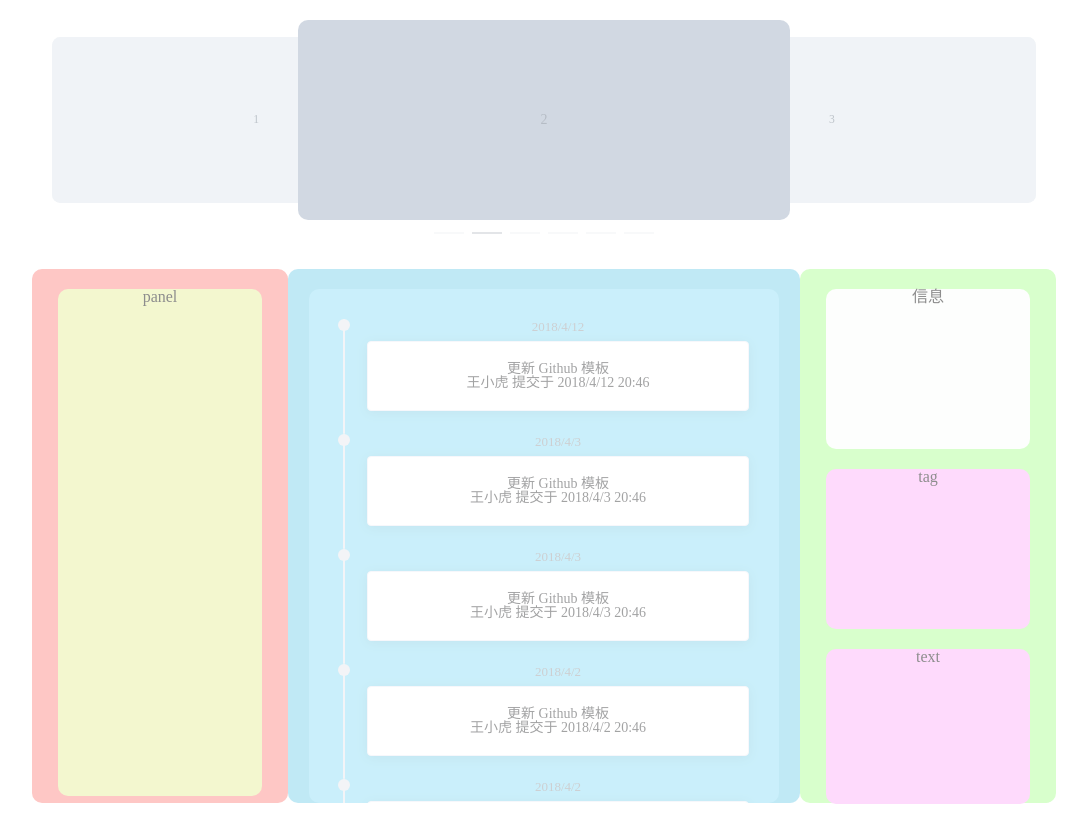
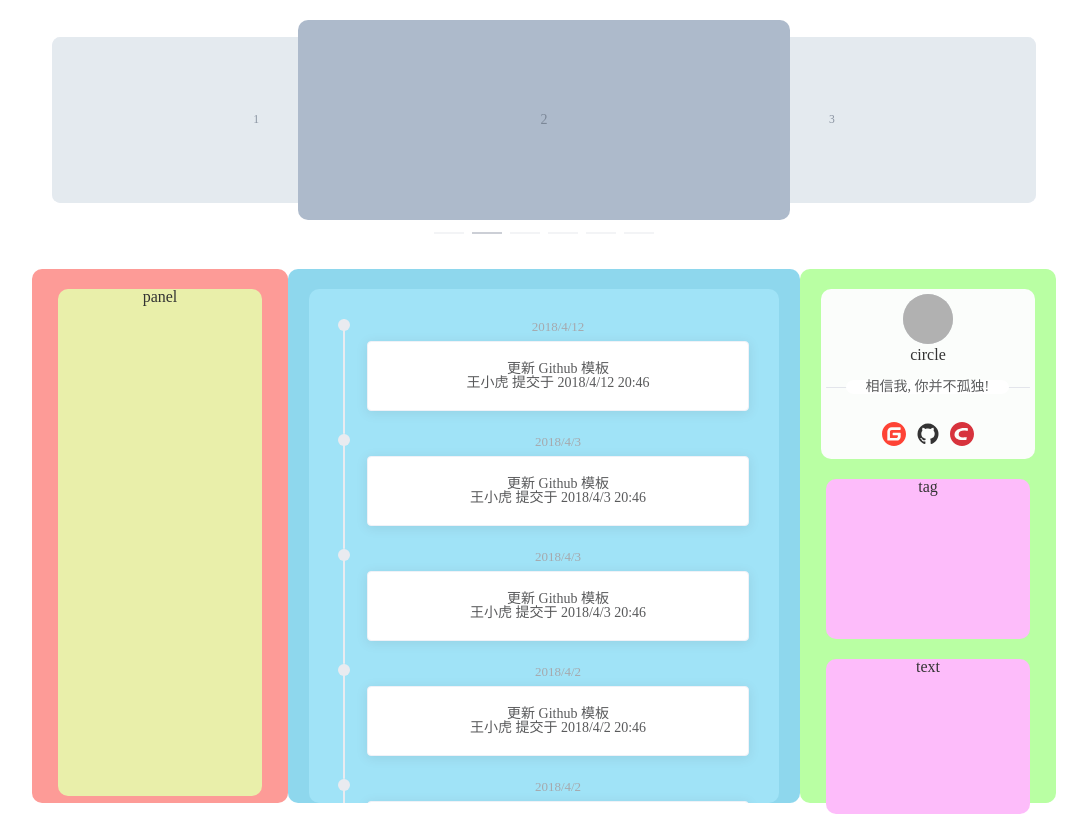
Before and after one commit to lxb-log/webblog, a Vue app: page / in a window 1280 px wide. Shown: the whole page, without its empty margins (96-1183 px from the left). Built offline with nearby package versions, Linux system fonts and the light colour scheme; grey boxes are pictures that could not be loaded.

Commit message:
人息入"

```diff
--- /dev/null
+++ b/public/css/iconfont/iconfont.css
@@ -0,0 +1,24 @@
+@font-face {
+  font-family: "iconfont"; /* Project id  */
+  src: url('iconfont.ttf?t=1621048415714') format('truetype');
+}
+
+.iconfont {
+  font-family: "iconfont" !important;
+  font-size: 16px;
+  font-style: normal;
+  -webkit-font-smoothing: antialiased;
+  -moz-osx-font-smoothing: grayscale;
+}
+
+.icon-csdn:before {
+  content: "\e50d";
+}
+
+.icon-icon-test:before {
+  content: "\e65e";
+}
+
+.icon-gitee-fill-round:before {
+  content: "\e502";
+}
--- /dev/null
+++ b/public/css/iconfont/iconfont.json
@@ -0,0 +1,30 @@
+{
+  "id": "",
+  "name": "",
+  "font_family": "iconfont",
+  "css_prefix_text": "icon-",
+  "description": "",
+  "glyphs": [
+    {
+      "icon_id": "3506983",
+      "name": "csdn",
+      "font_class": "csdn",
+      "unicode": "e50d",
+      "unicode_decimal": 58637
+    },
+    {
+      "icon_id": "8777654",
+      "name": "social_github",
+      "font_class": "icon-test",
+      "unicode": "e65e",
+      "unicode_decimal": 58974
+    },
+    {
+      "icon_id": "19570026",
+      "name": "gitee-fill-round",
+      "font_class": "gitee-fill-round",
+      "unicode": "e502",
+      "unicode_decimal": 58626
+    }
+  ]
+}
--- a/src/App.vue
+++ b/src/App.vue
@@ -9,9 +9,11 @@
 </template>
 
 <script>
+
 export default {
   name: 'App',
   components: {
+
   }
 }
 </script>
--- /dev/null
+++ b/src/components/UserInfo.vue
@@ -0,0 +1,63 @@
+<template>
+  <div class="demo-basic--circle">
+    <div class="block"><el-avatar :size="50" :src="circleUrl"></el-avatar></div>
+      <div class="sub-title">circle</div>
+      <el-divider content-position="left">相信我, 你并不孤独!</el-divider>
+      <div class="iconfont-ul">
+        <ul>
+          <li>
+            <a href="https://gitee.com/lanxiaobai/">
+              <svg class="icon" aria-hidden="true">
+                <use xlink:href="#icon-gitee-fill-round"></use>
+              </svg>
+            </a>
+          </li>
+          <li>
+            <a href="https://github.com/lxb-log/webblog">
+              <svg class="icon" aria-hidden="true">
+                <use xlink:href="#icon-icon-test"></use>
+              </svg>
+            </a>
+          </li>
+          <li>
+            <a href="https://blog.csdn.net/lxb_wyf">
+              <svg class="icon" aria-hidden="true">
+                <use xlink:href="#icon-csdn"></use>
+              </svg>
+            </a>
+          </li>
+        </ul>
+      </div>
+    </div>
+</template>
+<script>
+import "../../public/css/iconfont/iconfont"
+  export default {
+    name: 'UserInfo',
+    data () {
+      return {
+        circleUrl: "https://portrait.gitee.com/uploads/avatars/user/2571/7714877_lanxiaobai_1611728739.png!avatar60",
+        sizeList: ["large", "medium", "small"]
+      }
+    }
+  }
+</script>
+
+<style>
+.iconfont-ul {
+  padding: 10px 5px 10px 5px;
+}
+
+.iconfont-ul li {
+  padding: 5px;
+  display:inline;
+}
+
+.icon {
+  width: 1.5em;
+  height: 1.5em;
+  vertical-align: -0.15em;
+  fill: currentColor;
+  overflow: hidden;
+}
+</style>
--- a/src/main.js
+++ b/src/main.js
@@ -5,6 +5,7 @@ import store from './store'
 import ElementUI from 'element-ui'
 import 'element-ui/lib/theme-chalk/index.css'
 import "../public/background/bubble/background.min"
+
 
 Vue.config.productionTip = false
 Vue.use(ElementUI);
--- a/src/views/Index.vue
+++ b/src/views/Index.vue
@@ -1,5 +1,5 @@
 <template>
-<div style="opacity: 1;">
+<!-- <div style="opacity: 0.44;"> -->
 	<div class="container">
 		<div class="banner">
 			<el-carousel :interval="4000" type="card" height="200px">
@@ -60,7 +60,7 @@
 			</div>
 			<div class="content-right">
 				<div class="userinfo box">
-					信息
+					<UserInfo></UserInfo>
 				</div>
 				<div class="tag box">
 					tag
@@ -71,12 +71,16 @@
 			</div>
 		</div>
 	</div>
-</div>
+<!-- </div> -->
 </template>
 
 <script>
+import UserInfo from "../components/UserInfo"
+
 export default {
-
+  components: {
+	UserInfo
+  }
 }
 </script>
 
@@ -109,7 +113,7 @@ export default {
 
 	.container {
 		filter: alpha(opacity=45);
-		opacity:0.45;
+		opacity:0.8;
 
 		z-index: 1;
 		width:80%;
@@ -159,6 +163,7 @@ export default {
 	}
 
 	.content .content-right .userinfo {
+		padding: 5px;  /*  上右下左 */
 		background: #fafdfa;
 		height:30%;
 	}
@@ -190,12 +195,14 @@ export default {
 	/*滚动条里面小方块样式*/
 	.content .content-middle .timestamp-middle::-webkit-scrollbar-thumb {
 		border-radius:100px;
-		-webkit-box-shadow:inset 0 0 5px rgba(0,0,0,0.2);
+		/* background-clip: text; */
+		/* -webkit-box-shadow:inset 0 0 5px rgba(0,0,0,0.2); */
+
 		background:rgb(144, 247, 149);
 	}
 	/*滚动条里面轨道样式*/
 	.content .content-middle .timestamp-middle::-webkit-scrollbar-track {
-		-webkit-box-shadow:inset 0 0 5px rgba(0,0,0,0.2);
+		/* -webkit-box-shadow:inset 0 0 5px rgba(0,0,0,0.2); */
 		border-radius:0;
 		background:rgba(255, 97, 97, 0.1);
 	}
```
Also changed, not shown: public/css/iconfont/iconfont.js (added), public/css/iconfont/iconfont.ttf (added).
